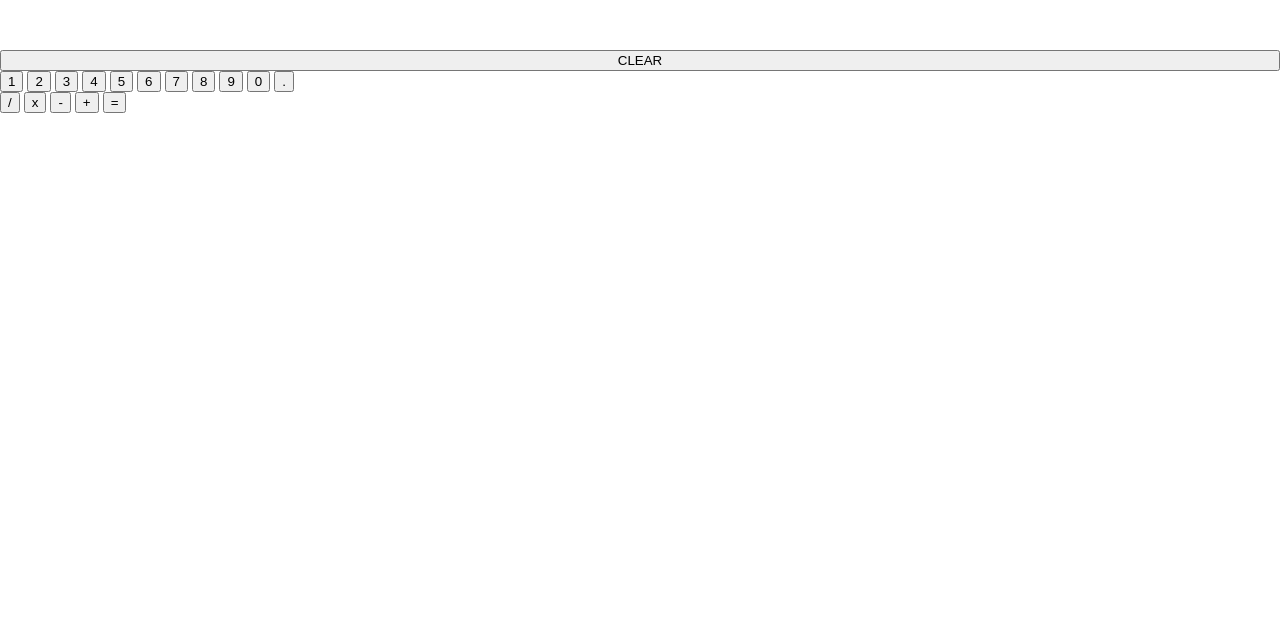
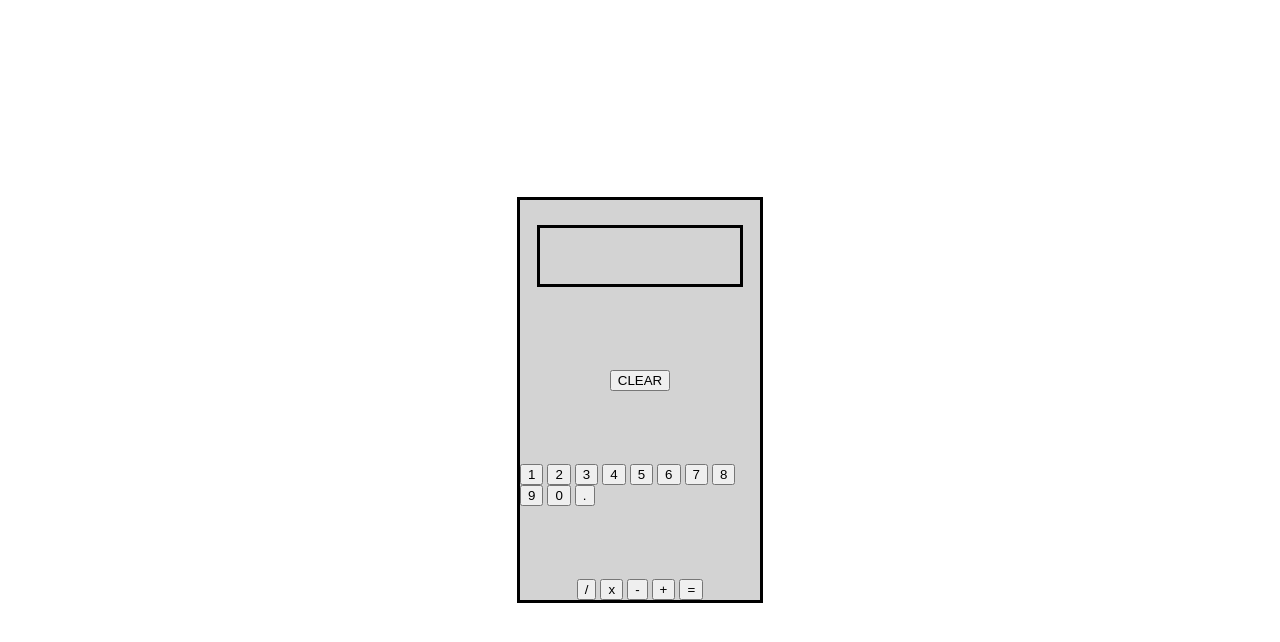
Before and after one commit to Damon-Thomas/Calculator, a plain HTML site: page index.html in a window 1280 px wide. Drawn offline with Linux system fonts and the light colour scheme.

Commit message:
add notes to js and some basic shape to calulator

```diff
--- a/script.js
+++ b/script.js
@@ -86,7 +86,9 @@ operators.forEach(element => {
 
 });
 
+// evaluate equation,
 function equalEquation() {
+// handle equals before equation entered
     if (num1 != "" && num2 != "" && operator != "") {
         num1 = parseFloat(num1);
         num2 = parseFloat(num2);
@@ -98,6 +100,7 @@ function equalEquation() {
             operator = 2;}
         else if (operator === "/") {
             operator = 3;}
+// handle dividing by 0
         if (operator === 3 && num2 === 0) {
             output.innerHTML = "Woah there! You Can't Divide by 0 Partner";
         }
@@ -111,3 +114,6 @@ function equalEquation() {
 
 // equals button functionality
 equals.addEventListener('click', equalEquation)
+
+
+// find way to limit output to 20 characters
--- a/styles.css
+++ b/styles.css
@@ -1,15 +1,38 @@
 body {
     margin: 0;
+    min-height: 100vh;
+    display: flex;
+    justify-content: center;
+    align-items: center;
 
 }
 
 .calculatorBody {
+    height: 50vh;
+    width: 30vh;
     display: flex;
     flex-direction: column;
+    align-items: center;
+    justify-content: space-between;
+    background-color: lightgrey;
+    border: solid black;
 }
 
 #display {
-    min-width: 500px;
-    min-height: 50px;
+    display: flex;
+    justify-content: end;
+    align-items: center;
+    width: 25vh;
+    height: 7vh;
+    border: solid black;
+    margin-bottom: 10px;
+    margin-top: 25px;
 
 }
+
+#output {
+    margin: 5px 10px 5px 10px;
+    display: flex;
+    font-size: 30px;
+    font-weight: 900;
+}
```
